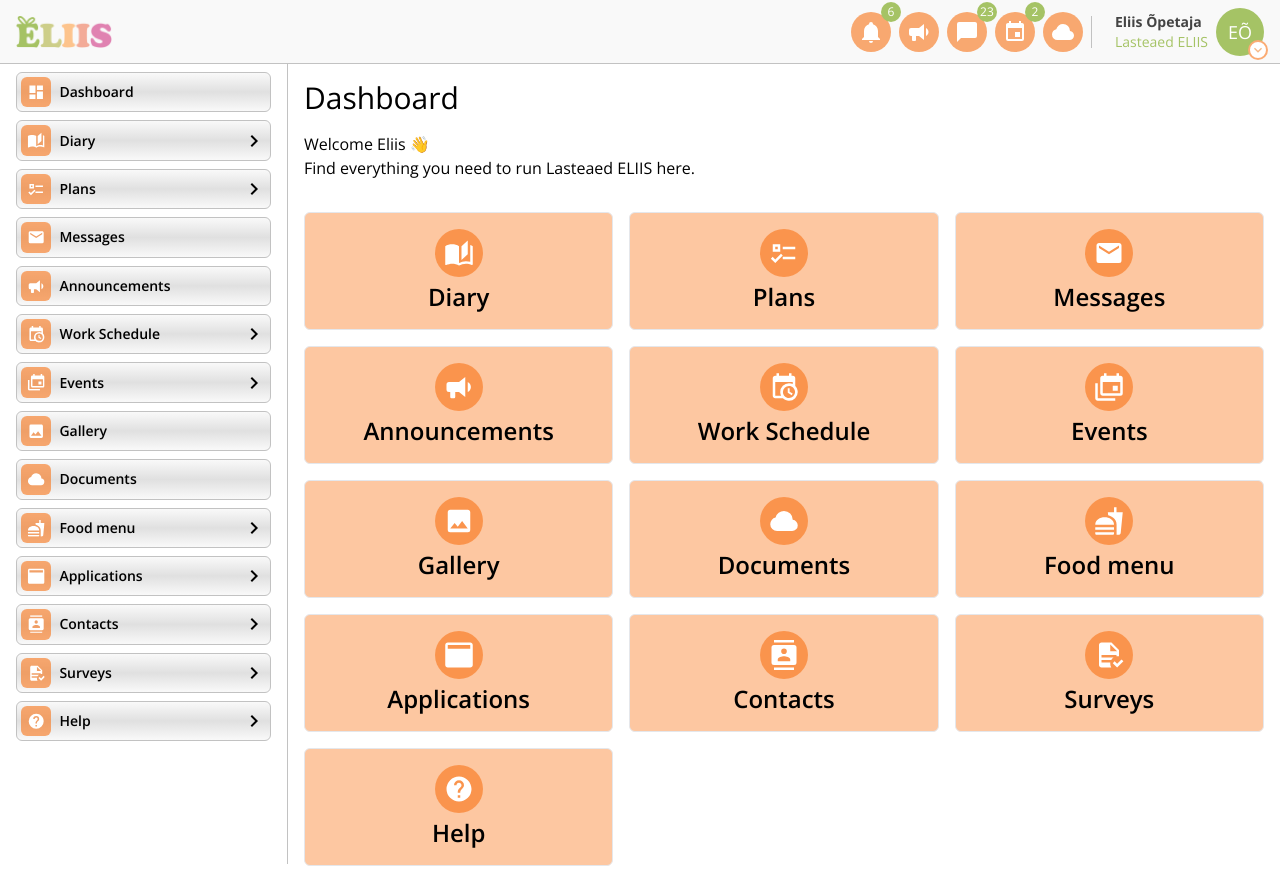
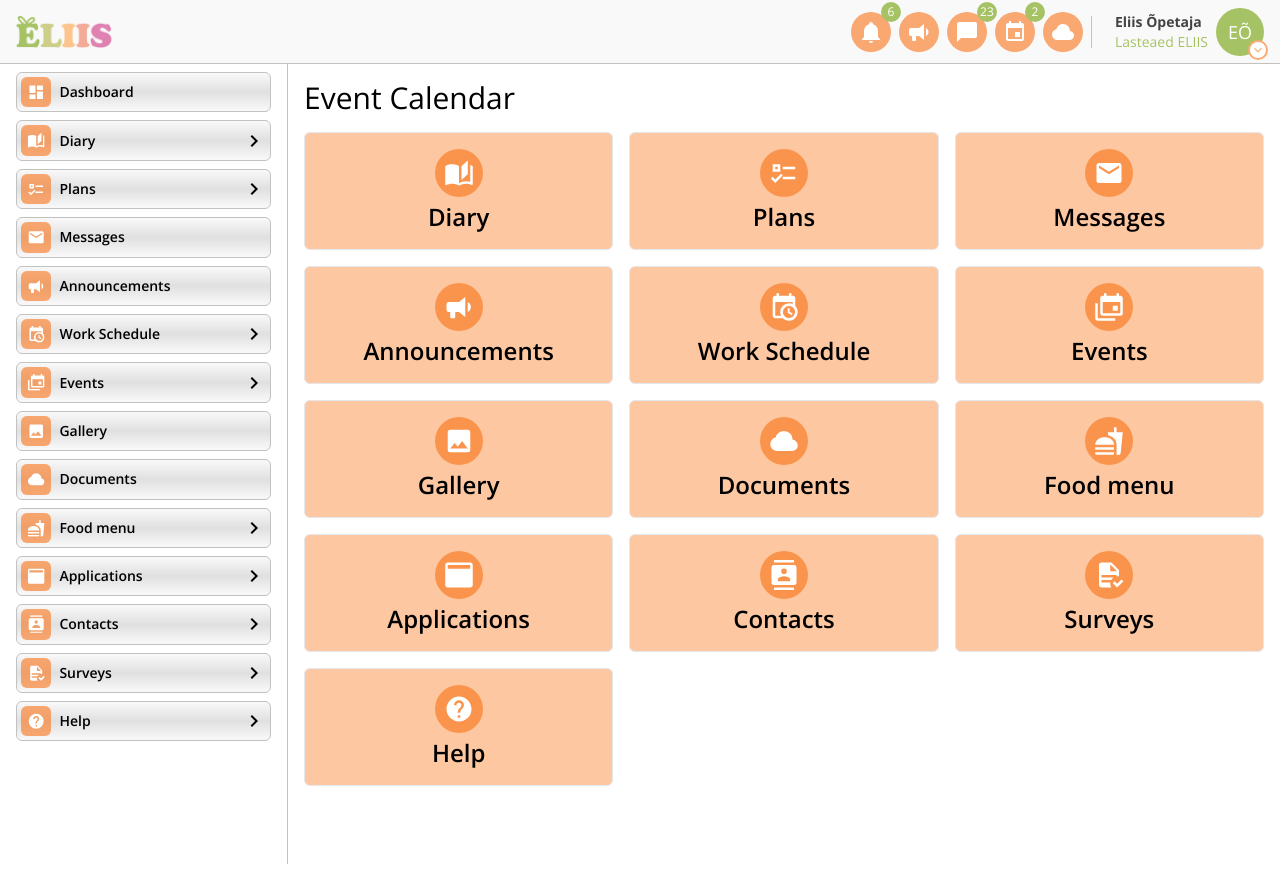
Before and after one commit to mlsmi/eliis-cal, a React (Create React App) app: page /events/calendar in a window 1280 px wide. Built offline with nearby package versions, Linux system fonts and the light colour scheme.

Commit message:
routing and 404 page

```diff
--- a/src/App.js
+++ b/src/App.js
@@ -1,16 +1,27 @@
 import Navbar from './components/Navbar';
 import Sidebar from './components/Sidebar';
+import { BrowserRouter as Router, Route, Routes } from 'react-router-dom';
 import Dashboard from './components/Dashboard';
+import EventCalendar from './components/EventCalendar';
+import EventsListView from './components/EventsListView';
+import NotFoundPage from './components/NotFoundPage';
 
 function App() {
   return (
-    <div className="App flex flex-col">
-      <Navbar />
-      <div className="flex flex-grow">
-        <Sidebar />
-        <Dashboard />
+    <Router>
+      <div className="App flex flex-col">
+        <Navbar />
+        <div className="flex flex-grow">
+          <Sidebar />
+          <Routes>
+            <Route path="/" element={<Dashboard />} />
+            <Route path="/events/calendar" element={<EventCalendar />} />
+            <Route path="/events/list" element={<EventsListView />} />
+            <Route path="*" element={<NotFoundPage />} />
+          </Routes>
+        </div>
       </div>
-    </div>
+    </Router>
   );
 }
 
--- /dev/null
+++ b/src/components/EventCalendar.js
@@ -0,0 +1,23 @@
+import React from 'react';
+import { menuItems } from '../menuItems';
+import Icon from '@mdi/react';
+
+function EventCalendar() {
+  return (
+    <div className="flex-grow bg-white p-4">
+      <h1 className="text-3xl mb-4">Event Calendar</h1>
+      <div className="grid grid-cols-2 md:grid-cols-3 gap-4">
+        {menuItems.filter(item => item.title !== 'Dashboard').map((item, index) => (
+          <div key={item.title} className="bg-orange-500/40 hover:bg-orange-500/60 border rounded-md p-4 flex flex-col items-center justify-center">
+            <div className="bg-orange-500/60 rounded-full p-2 inline-block w-12 h-12 flex items-center justify-center">
+              <Icon path={item.icon} size={1} color="white" className="transform scale-125" />
+            </div>
+            <span className="text-md md:text-2xl font-semibold mt-1">{item.title}</span>
+          </div>
+        ))}
+      </div>
+    </div>
+  );
+}
+
+export default EventCalendar;
--- /dev/null
+++ b/src/components/EventsListView.js
@@ -0,0 +1,11 @@
+import React from 'react';
+
+function EventsListView() {
+  return (
+    <div className="flex-grow bg-white p-4">
+      <h1 className="text-3xl mb-4">Events List view</h1>
+    </div>
+  );
+}
+
+export default EventsListView;
--- a/src/components/Navbar.js
+++ b/src/components/Navbar.js
@@ -19,7 +19,7 @@
         <div className="flex space-x-2">
           <div className="bg-orange-500/60 rounded-full p-2 relative">
             <Icon path={mdiBell} size={1} color="white" />
-            <div className="nav-notification absolute top-0 right-0 transform translate-x-1/2 -translate-y-1/2 text-white text-xs rounded-full h-5 w-5 flex items-center justify-center">
+            <div className="greenbg absolute top-0 right-0 transform translate-x-1/2 -translate-y-1/2 text-white text-xs rounded-full h-5 w-5 flex items-center justify-center">
               <span>{notificationsData.bell}</span>
             </div>
           </div>
@@ -28,13 +28,13 @@
           </div>
           <div className="bg-orange-500/60 rounded-full p-2 relative">
             <Icon path={mdiMessage} size={1} color="white" />
-            <div className="nav-notification absolute top-0 right-0 transform translate-x-1/2 -translate-y-1/2 text-white text-xs rounded-full h-5 w-5 flex items-center justify-center">
+            <div className="greenbg absolute top-0 right-0 transform translate-x-1/2 -translate-y-1/2 text-white text-xs rounded-full h-5 w-5 flex items-center justify-center">
               <span>{notificationsData.message}</span>
             </div>
           </div>
           <div className="bg-orange-500/60 rounded-full p-2 relative">
             <Icon path={mdiCalendar} size={1} color="white" />
-            <div className="nav-notification absolute top-0 right-0 transform translate-x-1/2 -translate-y-1/2 text-white text-xs rounded-full h-5 w-5 flex items-center justify-center">
+            <div className="greenbg absolute top-0 right-0 transform translate-x-1/2 -translate-y-1/2 text-white text-xs rounded-full h-5 w-5 flex items-center justify-center">
               <span>{notificationsData.calendar}</span>
             </div>
           </div>
@@ -46,7 +46,7 @@
           <span className="nav-user text-sm font-bold">{userData.firstname} {userData.lastname}</span>
           <span className="nav-kindergarten text-sm">{userData.kindergarten}</span>
         </div>
-        <div className="w-12 h-12 nav-profilebubble rounded-full text-white text-lg flex items-center justify-center relative">
+        <div className="w-12 h-12 greenbg rounded-full text-white text-lg flex items-center justify-center relative">
           <span>{getInitials(userData.firstname, userData.lastname)}</span>
           <div className="absolute bottom-0 right-0 -mb-1 -mr-1 bg-white rounded-full w-5 h-5 flex items-center justify-center border-2 border-orange-500/60">
             <Icon path={mdiChevronDown} size={1} color="rgba(237, 137, 54, 0.6)" />
--- /dev/null
+++ b/src/components/NotFoundPage.js
@@ -0,0 +1,21 @@
+import { useNavigate } from 'react-router-dom';
+
+function NotFoundPage() {
+    const navigate = useNavigate();
+
+    const navigateToDashboard = () => {
+        navigate("/");
+    }
+
+    return (
+      <div className="flex justify-center h-screen w-full mt-32">
+        <div className="bg-orange-500/60 h-40 border rounded-md p-8 flex flex-col justify-center items-center space-y-2 shadow">
+            <h1 className="text-2xl font-bold">404: Page Not Found</h1>
+            <p className="text-md md:text-lg">Oooops, this page is not created yet.</p>
+            <div className="greenbg text-md md:text-lg text-black rounded-sm font-semibold p-2 cursor-pointer" onClick={navigateToDashboard}>Back to dashboard</div>
+        </div>
+      </div>
+    );
+}
+
+export default NotFoundPage;
--- a/src/index.css
+++ b/src/index.css
@@ -22,13 +22,10 @@
   color: #A5C365;
 }
 
-.nav-profilebubble {
+.greenbg {
   background-color: #A5C365;
 }
 
-.nav-notification {
-  background-color: #A5C365;
-}
 
 .border-gray {
   border-color: #C2C2C2;
--- a/src/menuItems.js
+++ b/src/menuItems.js
@@ -3,96 +3,110 @@
 export const menuItems = [
   {
     title: 'Dashboard',
+    slug: '',
     icon: mdiViewDashboard,
   },
   {
     title: 'Diary',
+    slug: 'diary',
     icon: mdiBookOpenPageVariant,
     children: [
-      { title: 'Add entry' },
-      { title: 'Read entries' },
+      { title: 'Add entry', slug: 'add' },
+      { title: 'Read entries', slug: 'read'  },
     ],
   },
   {
     title: 'Plans',
+    slug: 'plans',
     icon: mdiFormatListChecks,
     children: [
-      { title: 'Plan A' },
-      { title: 'Plan B' },
+      { title: 'Plan A', slug: 'a' },
+      { title: 'Plan B', slug: 'b' },
     ],
   },
   {
     title: 'Messages',
+    slug: 'messages',
     icon: mdiEmail,
   },
   {
     title: 'Announcements',
+    slug: 'announcements',
     icon: mdiBullhorn,
   },
   {
     title: 'Work Schedule',
+    slug: 'work-schedule',
     icon: mdiCalendarClock,
     children: [
-      { title: 'Tasks' },
-      { title: 'Add task' },
+      { title: 'Tasks', slug: 'tasks' },
+      { title: 'Add task', slug: 'add-task' },
     ],
   },
   {
     title: 'Events',
+    slug: 'events',
     icon: mdiCalendarMultiple,
     children: [
-      { title: 'Calendar' },
-      { title: 'List view' },
+      { title: 'Calendar', slug: 'calendar' },
+      { title: 'List view', slug: 'list' },
     ],
   },
   {
     title: 'Gallery',
+    slug: 'gallery',
     icon: mdiImage,
   },
   {
     title: 'Documents',
+    slug: 'documents',
     icon: mdiCloud,
   },
   {
     title: 'Food menu',
+    slug: 'food-menu',
     icon: mdiFood,
     children: [
-      { title: 'Hot dog' },
-      { title: 'Not hot dog' },
+      { title: 'Hot dog', slug: 'hot-dog' },
+      { title: 'Not hot dog', slug: 'not-hot-dog' },
     ],
   },
   {
     title: 'Applications',
+    slug: 'applications',
     icon: mdiApplication,
     children: [
-      { title: 'Installed apps' },
-      { title: 'All apps' },
+      { title: 'Installed apps', slug: 'installed' },
+      { title: 'All apps', slug: 'all' },
     ],
   },
   {
     title: 'Contacts',
+    slug: 'contacts',
     icon: mdiContacts,
     children: [
-      { title: 'All contacts' },
-      { title: 'Add contact' },
-      { title: 'Delete contact' },
+      { title: 'All contacts', slug: 'all' },
+      { title: 'Add contact', slug: 'add' },
+      { title: 'Delete contact', slug: 'delete' },
     ],
   },
   {
     title: 'Surveys',
+    slug: 'surveys',
     icon: mdiFileDocumentCheck,
     children: [
-      { title: 'All surveys' },
-      { title: 'Add survey' },
-      { title: 'Results' },
+      { title: 'All surveys', slug: 'all' },
+      { title: 'Add survey', slug: 'add' },
+      { title: 'Results', slug: 'results' },
     ],
   },
   {
     title: 'Help',
+    slug: 'help',
     icon: mdiHelpCircle,
     children: [
-      { title: 'FAQ' },
-      { title: 'Contact Support' },
+      { title: 'FAQ', slug: 'faq' },
+      { title: 'Contact Support', slug: 'contact' },
     ],
   },
 ];
```
Also changed, not shown: 1 other file (tests, documents, lock files or other folders).
